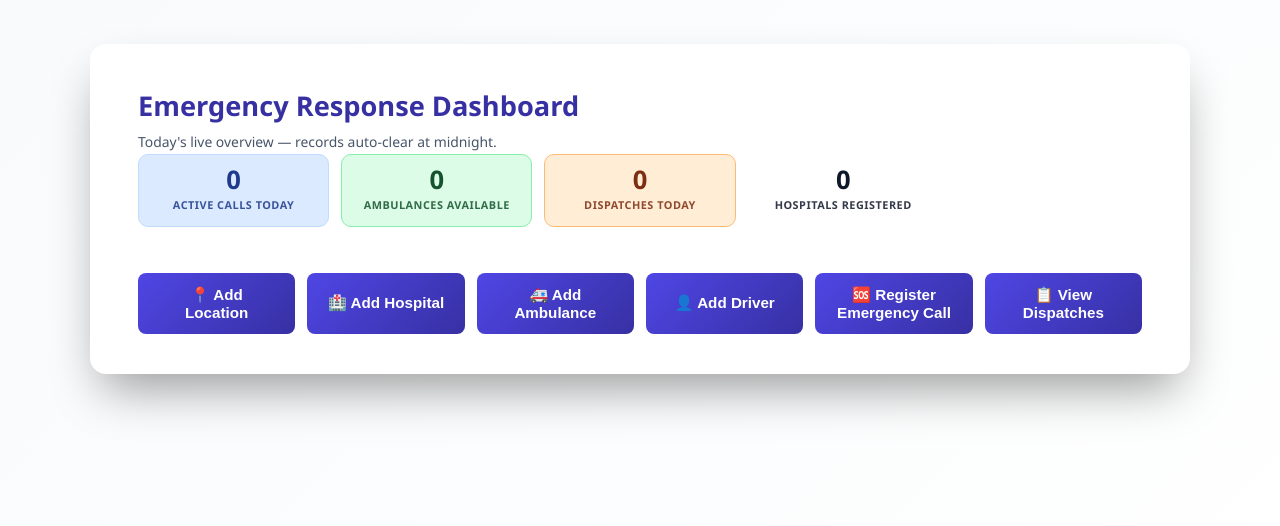
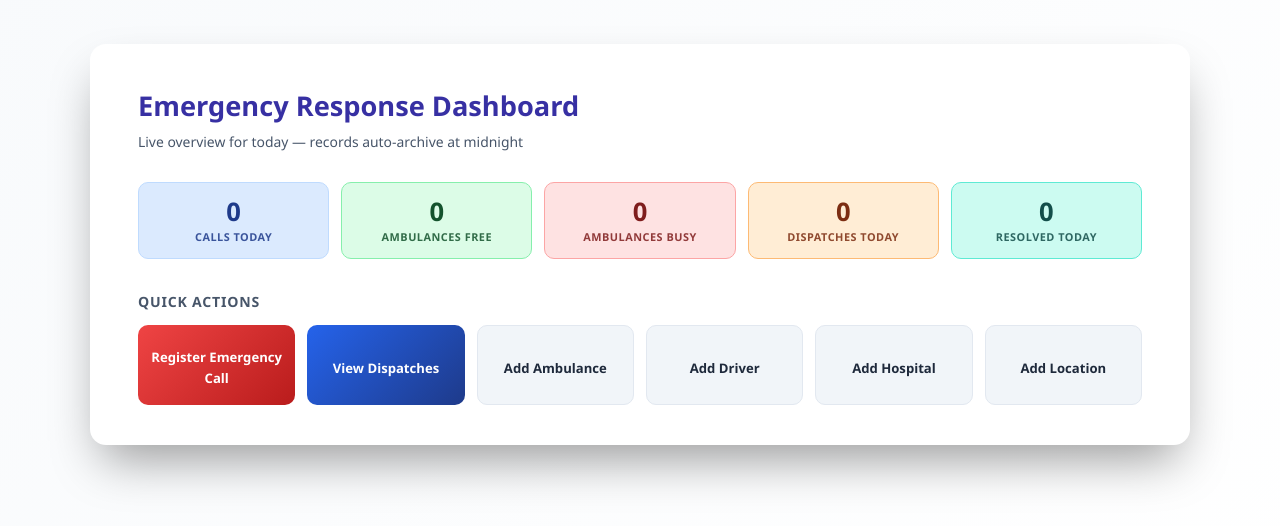
Before and after one commit to Sarvesh-Sarz/Resuscitation-Retrieval, a Flask app: page / in a window 1280 px wide. Shown: the part 67-593 px from the top of the page. Run offline with Flask 3, Linux system fonts and the light colour scheme; data that the repository does not hold is empty.

Commit message:
Refactor Emergency Response Dashboard layout and actions
Updated the Emergency Response Dashboard layout and added alerts for pending calls. Enhanced action buttons for better user interaction.

```diff
--- a/templates/index.html
+++ b/templates/index.html
@@ -1,35 +1,71 @@
 {% extends "base.html" %}
 {% block content %}
 
-<h2>Emergency Response Dashboard</h2>
-<p class="subtitle">Today's live overview — records auto-clear at midnight.</p>
+<div class="page-header">
+    <h2>Emergency Response Dashboard</h2>
+    <p class="subtitle">Live overview for today — records auto-archive at midnight</p>
+</div>
+
+{% if pending_calls > 0 %}
+<div class="alert alert-warning">
+     <strong>{{ pending_calls }} call(s) waiting</strong> — no ambulance available to dispatch right now.
+</div>
+{% endif %}
 
 <div class="stats-grid">
     <div class="stat-card stat-blue">
+        <div class="stat-icon"></div>
         <div class="stat-number">{{ active_calls }}</div>
-        <div class="stat-label">Active Calls Today</div>
+        <div class="stat-label">Calls Today</div>
     </div>
     <div class="stat-card stat-green">
+        <div class="stat-icon"></div>
         <div class="stat-number">{{ available_ambulances }}</div>
-        <div class="stat-label">Ambulances Available</div>
+        <div class="stat-label">Ambulances Free</div>
+    </div>
+    <div class="stat-card stat-red">
+        <div class="stat-icon"></div>
+        <div class="stat-number">{{ busy_ambulances }}</div>
+        <div class="stat-label">Ambulances Busy</div>
     </div>
     <div class="stat-card stat-orange">
+        <div class="stat-icon"></div>
         <div class="stat-number">{{ todays_dispatches }}</div>
         <div class="stat-label">Dispatches Today</div>
     </div>
-    <div class="stat-card stat-purple">
-        <div class="stat-number">{{ total_hospitals }}</div>
-        <div class="stat-label">Hospitals Registered</div>
+    <div class="stat-card stat-teal">
+        <div class="stat-icon"></div>
+        <div class="stat-number">{{ resolved_today }}</div>
+        <div class="stat-label">Resolved Today</div>
     </div>
 </div>
 
+<div class="section-title">Quick Actions</div>
 <div class="action-grid">
-    <button onclick="location.href='/add_location'">📍 Add Location</button>
-    <button onclick="location.href='/add_hospital'">🏥 Add Hospital</button>
-    <button onclick="location.href='/add_ambulance'">🚑 Add Ambulance</button>
-    <button onclick="location.href='/add_driver'">👤 Add Driver</button>
-    <button class="btn-danger" onclick="location.href='/register'">🆘 Register Emergency Call</button>
-    <button class="btn-secondary" onclick="location.href='/dispatches'">📋 View Dispatches</button>
+    <a href="/register" class="action-btn action-btn-danger">
+        <span class="action-icon"></span>
+        <span class="action-text">Register Emergency Call</span>
+    </a>
+    <a href="/dispatches" class="action-btn action-btn-primary">
+        <span class="action-icon"></span>
+        <span class="action-text">View Dispatches</span>
+    </a>
+    <a href="/add_ambulance" class="action-btn action-btn-secondary">
+        <span class="action-icon"></span>
+        <span class="action-text">Add Ambulance</span>
+    </a>
+    <a href="/add_driver" class="action-btn action-btn-secondary">
+        <span class="action-icon"></span>
+        <span class="action-text">Add Driver</span>
+    </a>
+    <a href="/add_hospital" class="action-btn action-btn-secondary">
+        <span class="action-icon"></span>
+        <span class="action-text">Add Hospital</span>
+    </a>
+    <a href="/add_location" class="action-btn action-btn-secondary">
+        <span class="action-icon"></span>
+        <span class="action-text">Add Location</span>
+    </a>
 </div>
 
 {% endblock %}
```
